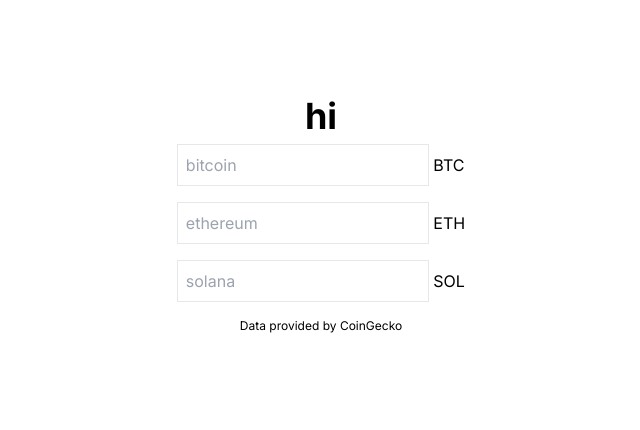
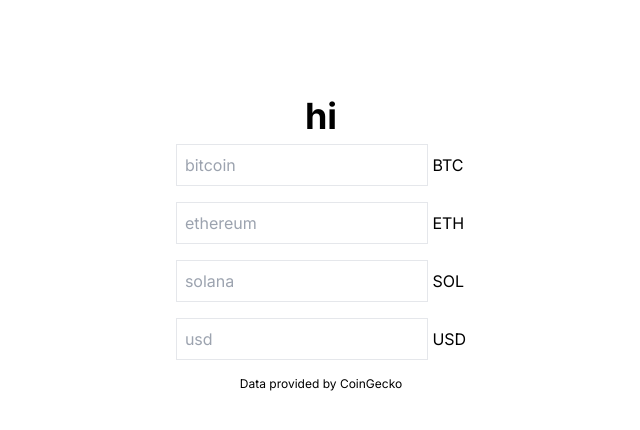
Before and after one commit to jarrensj/denumb, a Next.js app: page / in a window 1280 px wide. Shown: the top 430 px of the page, without its empty margins (319-959 px from the left). Built offline with nearby package versions, Linux system fonts and the light colour scheme; no server answers.

Commit message:
show USD, too

```diff
--- a/components/Calculator.tsx
+++ b/components/Calculator.tsx
@@ -14,6 +14,7 @@ const Calculator = () => {
   const [btc, setBtc] = useState('');
   const [eth, setEth] = useState('');
   const [sol, setSol] = useState('');
+  const [usd, setUsd] = useState('');
 
   useEffect(() => {
     const fetchPrices = async () => {
@@ -36,6 +37,7 @@ const Calculator = () => {
     if (!isNaN(numericValue)) {
       setEth(((numericValue * prices.bitcoin.usd) / prices.ethereum.usd).toString());
       setSol(((numericValue * prices.bitcoin.usd) / prices.solana.usd).toString());
+      setUsd((numericValue * prices.bitcoin.usd).toString());
     }
   };
 
@@ -46,6 +48,7 @@ const Calculator = () => {
     if (!isNaN(numericValue)) {
       setBtc(((numericValue * prices.ethereum.usd) / prices.bitcoin.usd).toString());
       setSol(((numericValue * prices.ethereum.usd) / prices.solana.usd).toString());
+      setUsd((numericValue * prices.ethereum.usd).toString());
     }
   };
 
@@ -56,8 +59,20 @@ const Calculator = () => {
     if (!isNaN(numericValue)) {
       setBtc(((numericValue * prices.solana.usd) / prices.bitcoin.usd).toString());
       setEth(((numericValue * prices.solana.usd) / prices.ethereum.usd).toString());
+      setUsd((numericValue * prices.solana.usd).toString());
     }
   };
+
+  const handleUsdChange = (value: string) => {
+    setUsd(value);
+    if (!prices) return;
+    const numericValue = parseFloat(value);
+    if (!isNaN(numericValue)) {
+      setBtc((numericValue / prices.bitcoin.usd).toString());
+      setEth((numericValue / prices.ethereum.usd).toString());
+      setSol((numericValue / prices.solana.usd).toString());
+    }
+  }
 
   return (
     <div className="flex flex-col space-y-4">
@@ -91,6 +106,16 @@ const Calculator = () => {
         />
         <span> SOL {prices ? `@ $${prices.solana.usd.toLocaleString()}` : ''}</span>
       </div>
+      <div>
+        <input
+          type="text"
+          className="border p-2"
+          value={usd}
+          placeholder="usd"
+          onChange={(e) => handleUsdChange(e.target.value)}
+        />
+        <span> USD</span>
+      </div>
       <CoinGeckoAttribution />
     </div>
   );
```
